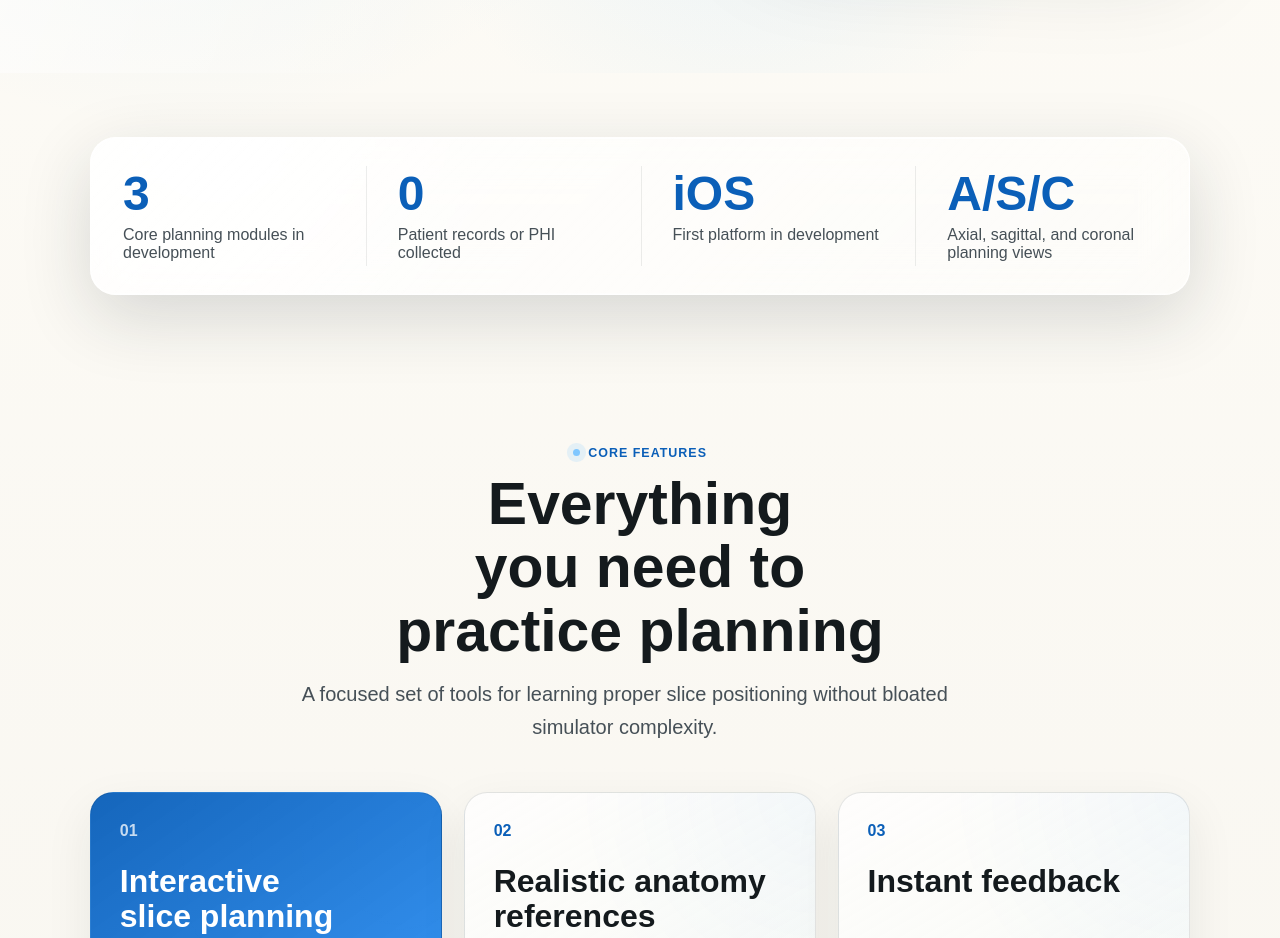
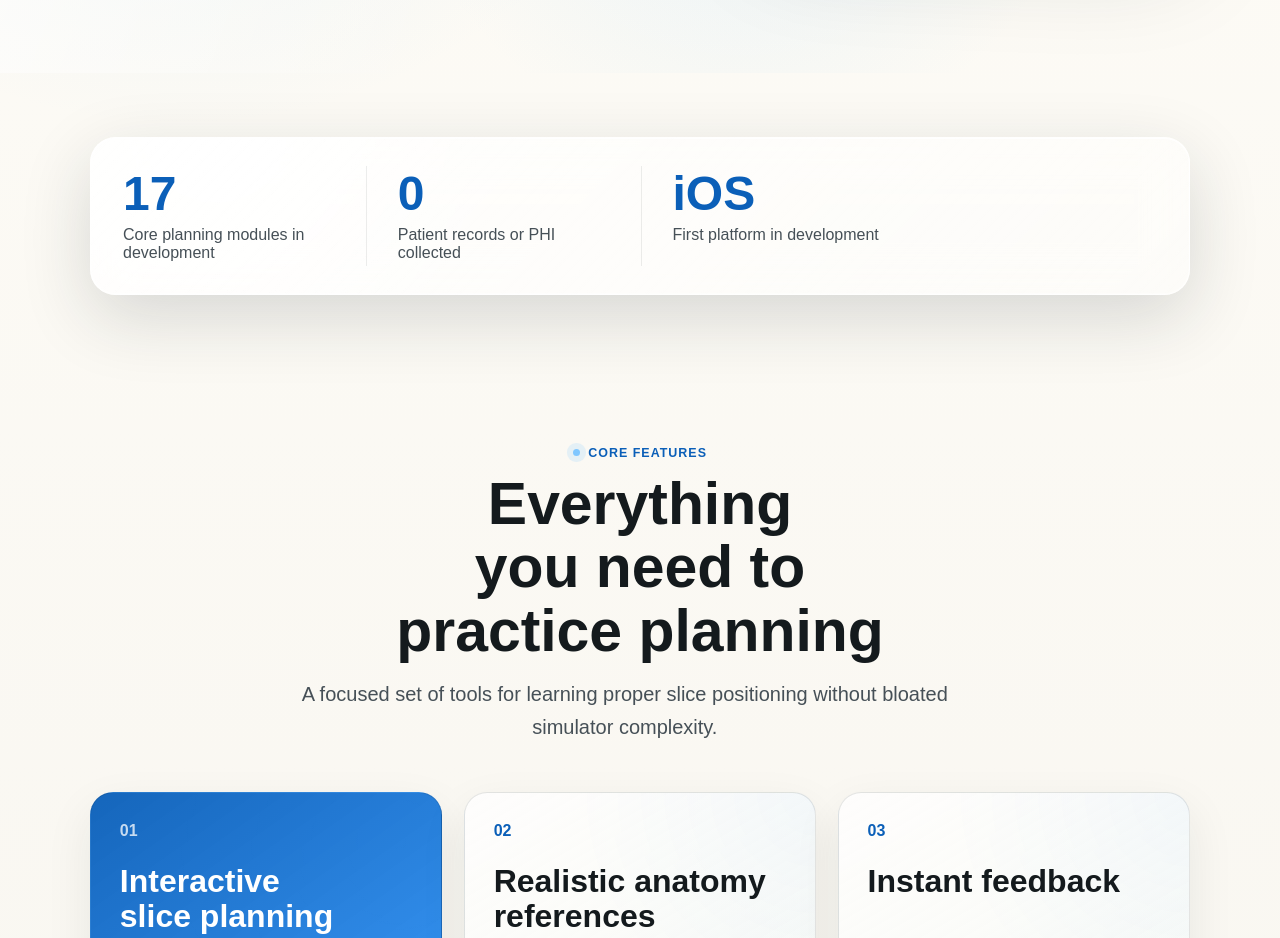
Before and after one commit to shahnoza77/mriplanapp-website, a Next.js app: page / in a window 1280 px wide. Shown: the part 900-1838 px from the top of the page. Built offline with nearby package versions, Linux system fonts and the light colour scheme; a web font is replaced by a local one.

Commit message:
Update content.ts

```diff
--- a/data/content.ts
+++ b/data/content.ts
@@ -105,10 +105,9 @@ export const processSteps = [
 ];
 
 export const trustMetrics = [
-  { value: "3", label: "Core planning modules in development" },
+  { value: "17", label: "Core planning modules in development" },
   { value: "0", label: "Patient records or PHI collected" },
   { value: "iOS", label: "First platform in development" },
-  { value: "A/S/C", label: "Axial, sagittal, and coronal planning views" },
 ];
 
 export const faqItems: FaqItem[] = [
```
